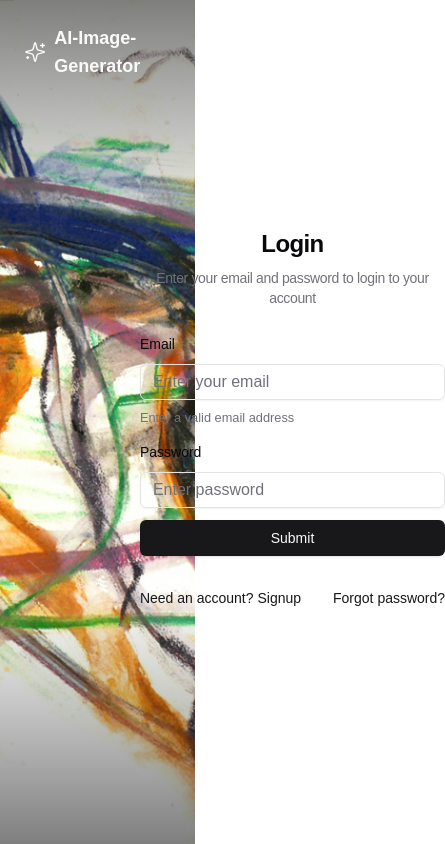
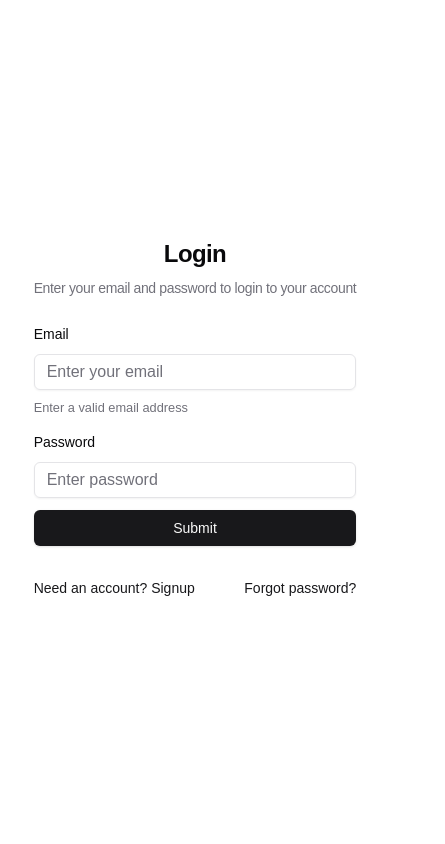
Before and after one commit to rishab2211/AI-Image-Generator, a Next.js app: page /login in a window 390 px wide. Shown: the whole page, 445 px wide, since content can reach past the window. Built offline with nearby package versions, Linux system fonts and the light colour scheme.

Commit message:
fixed responsiveness of Auth page

```diff
--- a/src/app/actions/image-actions.ts
+++ b/src/app/actions/image-actions.ts
@@ -36,7 +36,7 @@ export async function generateImage(input: z.infer<typeof ImageGenerationFormSch
             success: true,
             data: output
         })
-    } catch (err : any) {
+    } catch (err: any) {
         return ({
             error: err.message || "Failed to generate image",
             success: false,
--- a/src/app/login/page.tsx
+++ b/src/app/login/page.tsx
@@ -6,7 +6,7 @@ import AuthForm from "@/components/authentication/AuthForm";
 const AuthenticationPage = () => {
   return (
     <div className="h-screen grid grid-cols-2 relative ">
-      <div className="relative w-full flex flex-col bg-muted  text-primary-foreground">
+      <div className="relative hidden md:inline-block w-fullflex flex-col bg-muted  text-primary-foreground">
         <div className=" w-full h-[30%]  bg-gradient-to-t from-transparent to-black/50 absolute top-0 " />
         <div className=" w-full h-[30%]  bg-gradient-to-b from-transparent to-black/50 absolute bottom-0 " />
         <Image
@@ -17,21 +17,10 @@ const AuthenticationPage = () => {
         <div className="text absolute p-5  flex items-center">
           <Logo />
         </div>
-        {/* <div className="absolute h-full w-full flex items-end pb-60 pr- justify-center ">
-          <blockquote className="space-y-2 backdrop-blur-sm shadow-lg " >
-            <p className="text-xl">
-              The art challenges the technology,
-              <br/>
-               and the technology inspires the
-              art.
-            </p>
-            <footer>– John Lasseter</footer>
-          </blockquote>
-        </div> */}
       </div>
-      <div className=" relative flex flex-col items-center justify-center p-8 h-full   ">
-        <AuthForm/>
-        </div>
+      <div className=" col-span-2 md:col-span-1 relative flex flex-col items-center justify-center p-8 h-full   ">
+        <AuthForm />
+      </div>
     </div>
   );
 };
--- a/src/components/authentication/LoginForm.tsx
+++ b/src/components/authentication/LoginForm.tsx
@@ -18,7 +18,7 @@ import { useId, useState } from "react";
 import { Loader2 } from "lucide-react";
 import { toast } from "sonner";
 import { useRouter } from "next/navigation";
-import { login } from "@/app/auth-actions";
+import { login } from "@/app/actions/auth-actions";
 
 
 
--- a/src/components/authentication/LogoutBtn.tsx
+++ b/src/components/authentication/LogoutBtn.tsx
@@ -1,6 +1,6 @@
 "use client";
 
-import { logout } from "@/app/auth-actions";
+import { logout } from "@/app/actions/auth-actions";
 import { useRouter } from "next/navigation";
 
 const LogoutBtn = () => {
--- a/src/components/authentication/SignupForm.tsx
+++ b/src/components/authentication/SignupForm.tsx
@@ -17,7 +17,7 @@ import { Input } from "@/components/ui/input";
 import { useId, useState } from "react";
 import { Loader2 } from "lucide-react";
 import { toast } from "sonner";
-import { signup } from "@/app/auth-actions";
+import { signup } from "@/app/actions/auth-actions";
 import { useRouter } from "next/navigation";
 
 
--- a/src/components/image-generation/configurations.tsx
+++ b/src/components/image-generation/configurations.tsx
@@ -30,6 +30,7 @@ import {
   TooltipTrigger,
 } from "@/components/ui/tooltip";
 import { Info } from "lucide-react";
+import { generateImage } from "@/app/actions/image-actions";
 
 /*
 const input = {
@@ -50,15 +51,19 @@ console.log(output);
 
 */
 export const ImageGenerationFormSchema = z.object({
-  model: z.string({
+  model: z
+    .string({
       required_error: "Model is required",
-  }).min(4,{
-    message : "Select a model"
+    })
+    .min(4, {
+      message: "Select a model",
     }),
-  prompt: z.string({
+  prompt: z
+    .string({
       required_error: "Prompt is required",
-  }).nonempty({
-    message:"Prompt cannot be empty"
+    })
+    .nonempty({
+      message: "Prompt cannot be empty",
     }),
   guidance: z
     .number({
@@ -119,9 +124,14 @@ const Configurations = () => {
   });
 
   // 2. Define a submit handler.
-  function onSubmit(values: z.infer<typeof ImageGenerationFormSchema>) {
-    // Do something with the form values.
-    // ✅ This will be type-safe and validated.
+  async function onSubmit(values: z.infer<typeof ImageGenerationFormSchema>) {
+    const { error, success, data } = await generateImage(values);
+    console.log("error :"+error);
+    console.log("succes: "+success);
+    console.log("data : "+data);
+
+
+
     console.log(values);
   }
 
@@ -149,10 +159,7 @@ const Configurations = () => {
                           </TooltipContent>
                         </Tooltip>
                       </FormLabel>
-                      <Select
-                        onValueChange={field.onChange}
-
-                      >
+                      <Select onValueChange={field.onChange}>
                         <FormControl>
                           <SelectTrigger>
                             <SelectValue placeholder="Select a model" />
@@ -296,12 +303,13 @@ const Configurations = () => {
                         <span>{field.value}</span>
                         <Tooltip>
                           <TooltipTrigger>
-                            <Info size={12}  />
+                            <Info size={12} />
                           </TooltipTrigger>
                           <TooltipContent>
                             <p>
                               Number of denoising steps. Recommended range is
-                              28-50,<br/> and lower number of steps produce lower
+                              28-50,
+                              <br /> and lower number of steps produce lower
                               quality outputs, faster
                             </p>
                           </TooltipContent>
@@ -337,8 +345,11 @@ const Configurations = () => {
                           </TooltipTrigger>
                           <TooltipContent>
                             <p>
-                            Quality when saving the output images, from 0 to 100.
-                            <br/>100 is best quality, 0 is lowest quality. Not relevant for .png outputs
+                              Quality when saving the output images, from 0 to
+                              100.
+                              <br />
+                              100 is best quality, 0 is lowest quality. Not
+                              relevant for .png outputs
                             </p>
                           </TooltipContent>
                         </Tooltip>
@@ -364,15 +375,14 @@ const Configurations = () => {
                   name="aspect_ratio"
                   render={({ field }) => (
                     <FormItem>
-                      <FormLabel>Output format :
+                      <FormLabel>
+                        Output format :
                         <Tooltip>
                           <TooltipTrigger>
                             <Info size={12} className="ml-1" />
                           </TooltipTrigger>
                           <TooltipContent>
-                            <p>
-                           Format of the output image
-                            </p>
+                            <p>Format of the output image</p>
                           </TooltipContent>
                         </Tooltip>
                       </FormLabel>
@@ -384,8 +394,8 @@ const Configurations = () => {
                           <SelectTrigger>
                             <SelectValue placeholder="Select output format" />
                           </SelectTrigger>
-                        </FormControl >
-                        <SelectContent  >
+                        </FormControl>
+                        <SelectContent>
                           <SelectItem value="jpg">jpg</SelectItem>
                           <SelectItem value="png">png</SelectItem>
                           <SelectItem value="webp">webp</SelectItem>
@@ -401,20 +411,23 @@ const Configurations = () => {
                   name="prompt"
                   render={({ field }) => (
                     <FormItem>
-                      <FormLabel>Prompt
+                      <FormLabel>
+                        Prompt
                         <Tooltip>
                           <TooltipTrigger>
                             <Info size={12} className="ml-1" />
                           </TooltipTrigger>
                           <TooltipContent>
-                            <p>
-                           Prompt for the generated image
-                            </p>
+                            <p>Prompt for the generated image</p>
                           </TooltipContent>
                         </Tooltip>
                       </FormLabel>
                       <FormControl>
-                        <Textarea placeholder="Write a prompt to generate image..." {...field} rows={6} />
+                        <Textarea
+                          placeholder="Write a prompt to generate image..."
+                          {...field}
+                          rows={6}
+                        />
                       </FormControl>
                       <FormMessage />
                     </FormItem>
--- a/src/middleware.ts
+++ b/src/middleware.ts
@@ -2,7 +2,7 @@ import { type NextRequest } from 'next/server'
 import { updateSession } from '@/lib/supabase/middleware'
 
 export async function middleware(request: NextRequest) {
-  return await updateSession(request)
+  return await updateSession(request);
 }
 
 // export const config = {
@@ -16,9 +16,9 @@ export async function middleware(request: NextRequest) {
 //      */
 //     '/((?!_next/static|_next/image|favicon.ico|.*\\.(?:svg|png|jpg|jpeg|gif|webp)$).*)',
 //   ],
-// }
+// }f
 export const config = {
   matcher: [
     '/((?!_next/static|_next/image|favicon.ico|enc.js|.*\\.(?:svg|png|jpg|jpeg|gif|webp)$).*)',
-  ],
+  ]
 }
```
Also changed, not shown: src/app/actions/auth-actions.ts (renamed from src/app/auth-actions.ts). Lines whose indentation alone changed are shown as unchanged.
